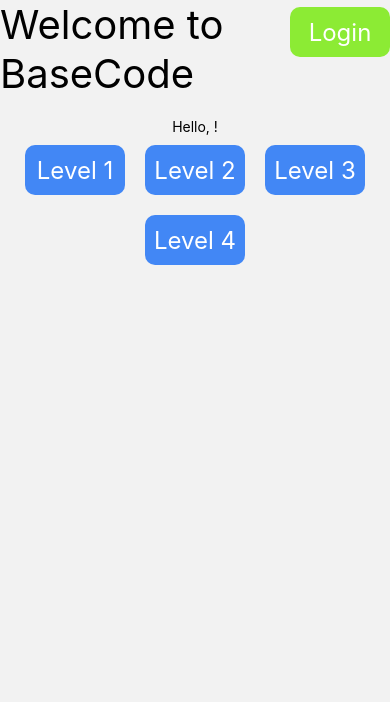
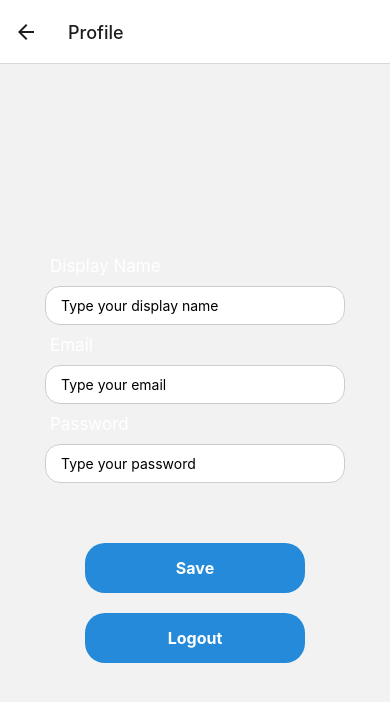
Before and after one commit to BasileDonnay/ProjetMobileII, a React Native app: screen /Profile in a window 390 px wide. Shown: the top 702 px of the page. Built offline with nearby package versions, Linux system fonts and the light colour scheme; no server answers.

Commit message:
added profile screen

```diff
--- a/App.js
+++ b/App.js
@@ -2,11 +2,14 @@ import React from 'react';
 import { NavigationContainer } from '@react-navigation/native';
 import { createStackNavigator } from '@react-navigation/stack';
 import CustomButton from './components/CustomButton';
+import { auth } from './firebase';
+//import { useAuth } from './firebase/auth';
 
 import HomeScreen from './pages/HomeScreen'; // Import HomeScreen component
 import LevelScreen from './pages/LevelScreen'; // Import Level component
 import LoginScreen from './pages/LoginScreen';
 import RegisterScreen from './pages/RegisterScreen';
+import ProfileScreen from './pages/ProfileScreen';
 
 const Stack = createStackNavigator();
 
@@ -17,13 +20,17 @@ export default function App() {
         <Stack.Screen
           name="Home"
           component={HomeScreen}
-          options={({route, navigation}) => ({
+          options={({ route, navigation }) => ({
             title: false,
             headerTitle: false,
             headerBackTitleVisible: false,
             headerTransparent: true,
             headerShadowVisible: false,
-            headerRight: () => (
+            headerRight: () => {
+              const user = auth.currentUser;
+
+              if (user === null) {
+                return (
                   <CustomButton
                     title={`Login`}
                     color='#8ceb34'
@@ -31,13 +38,26 @@ export default function App() {
                     width={100}
                     onPress={() => navigation.navigate('Login')}
                   />
-            ),
+                );
+              } else {
+                return (
+                  <CustomButton
+                    title={`Profile`}
+                    color='#8ceb34'
+                    height={50}
+                    width={100}
+                    onPress={() => navigation.navigate('Profile')}
+                  />
+                );
+              }
+            },
           })}
         />
 
         <Stack.Screen name="Level" component={LevelScreen} />
         <Stack.Screen name="Login" component={LoginScreen} />
         <Stack.Screen name="Register" component={RegisterScreen} />
+        <Stack.Screen name="Profile" component={ProfileScreen} />
       </Stack.Navigator>
     </NavigationContainer>
   );
--- /dev/null
+++ b/pages/ProfileScreen.js
@@ -0,0 +1,145 @@
+import React, { useState } from "react";
+import {
+  KeyboardAvoidingView,
+  Platform,
+  ScrollView,
+  StyleSheet,
+  Text,
+  TextInput,
+  TouchableOpacity,
+  View,
+} from "react-native";
+import { auth } from "../firebase";
+
+const ProfileScreen = () => {
+  const [displayName, setDisplayName] = useState("");
+  const [email, setEmail] = useState("");
+  const [password, setPassword] = useState("");
+  const [error, setError] = useState("");
+
+  const user = auth.currentUser;
+
+  const handleLogout = () => {
+    auth.signOut();
+  };
+
+  const handleSave = async () => {
+    try {
+      await user.updateProfile({
+        displayName,
+      });
+      await user.updateEmail(email);
+      await user.updatePassword(password);
+    } catch (error) {
+      setError(error.message);
+    }
+  };
+
+  return (
+    <ScrollView contentContainerStyle={styles.scrollViewContent}>
+      <KeyboardAvoidingView
+        style={styles.container}
+        behavior="padding"
+        keyboardVerticalOffset={Platform.OS === "ios" ? 40 : 0}
+      >
+        <View style={styles.inputContainer}>
+          <Text style={styles.inputLabel}>Display Name</Text>
+          <TextInput
+            placeholder="Type your display name"
+            value={displayName}
+            onChangeText={(text) => setDisplayName(text)}
+            style={styles.input}
+          />
+
+          <Text style={styles.inputLabel}>Email</Text>
+          <TextInput
+            placeholder="Type your email"
+            value={email}
+            onChangeText={(text) => setEmail(text)}
+            style={styles.input}
+            editable={false}
+          />
+
+          <Text style={styles.inputLabel}>Password</Text>
+          <TextInput
+            placeholder="Type your password"
+            value={password}
+            onChangeText={(text) => setPassword(text)}
+            style={styles.input}
+          />
+        </View>
+
+        {error ? <Text style={styles.errorText}>{error}</Text> : null}
+
+        <View style={styles.buttonContainer}>
+          <TouchableOpacity onPress={handleSave} style={styles.button}>
+            <Text style={styles.buttonText}>Save</Text>
+          </TouchableOpacity>
+
+          <TouchableOpacity onPress={handleLogout} style={styles.button}>
+            <Text style={styles.buttonText}>Logout</Text>
+          </TouchableOpacity>
+        </View>
+      </KeyboardAvoidingView>
+    </ScrollView>
+  );
+};
+
+const styles = StyleSheet.create({
+  scrollViewContent: {
+    flexGrow: 1,
+    justifyContent: "center",
+    alignItems: "center",
+  },
+  container: {
+    flex: 1,
+    justifyContent: "center",
+    alignItems: "center",
+  },
+  inputContainer: {
+    width: 300,
+    alignItems: "flex-start", // Alignez les éléments à gauche
+  },
+  inputLabel: {
+    marginLeft: 5, // Ajoutez une marge à gauche pour déplacer le inputContainer vers la droite
+    paddingTop: 10,
+    color: "white",
+    fontSize: 17,
+    marginBottom: 5,
+  },
+  input: {
+    backgroundColor: "#fff",
+    paddingHorizontal: 15,
+    paddingVertical: 10,
+    borderRadius: 15,
+    marginTop: 5,
+    borderWidth: 1,
+    borderColor: "#ccc",
+    width: "100%",
+  },
+  buttonContainer: {
+    width: 220,
+    justifyContent: "center",
+    alignItems: "center",
+    marginTop: 40,
+  },
+  button: {
+    backgroundColor: "#248ad9",
+    width: "100%",
+    padding: 15,
+    borderRadius: 20,
+    alignItems: "center",
+    marginTop: 20,
+  },
+  buttonText: {
+    color: "white",
+    fontWeight: "700",
+    fontSize: 16,
+  },
+  errorText: {
+    color: "red",
+    marginTop: 10,
+  },
+});
+
+export default ProfileScreen;
```
Also changed, not shown: pages/LoginScreen.js (indentation only). Lines whose indentation alone changed are shown as unchanged.
